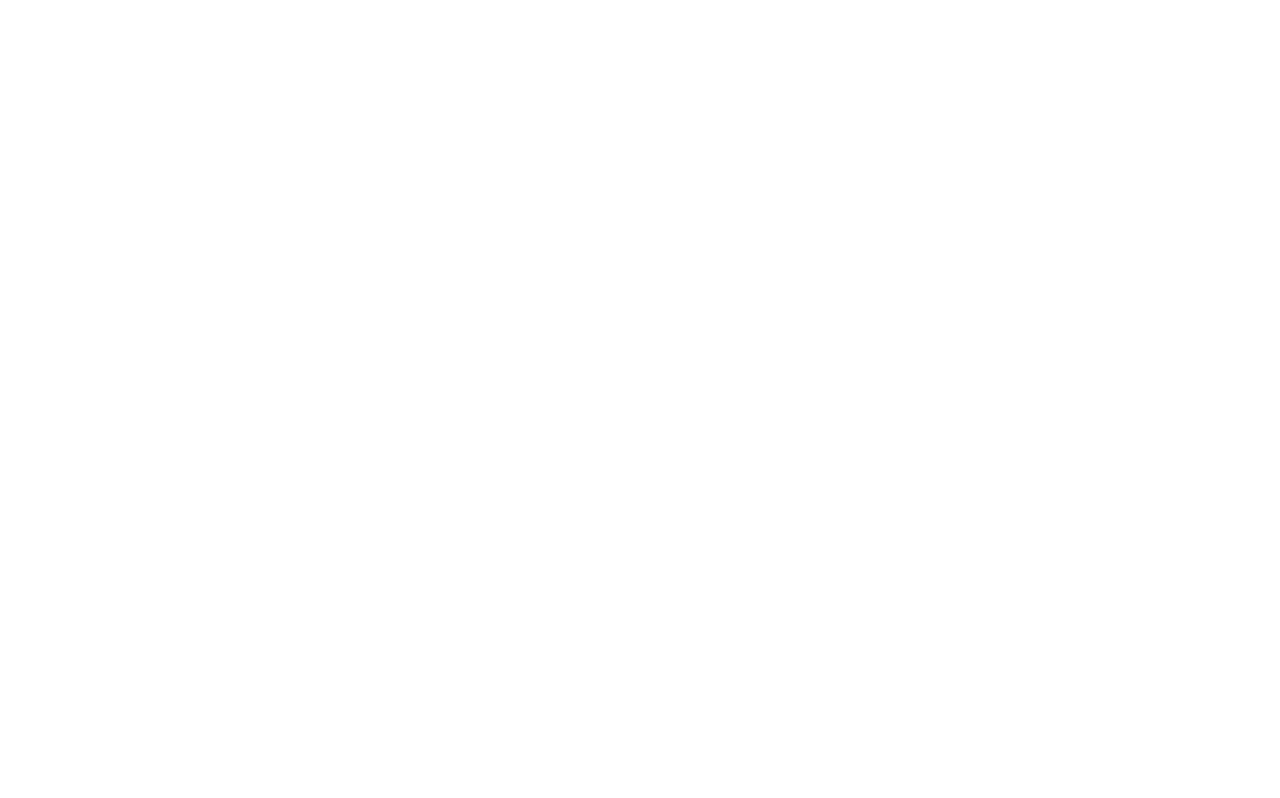
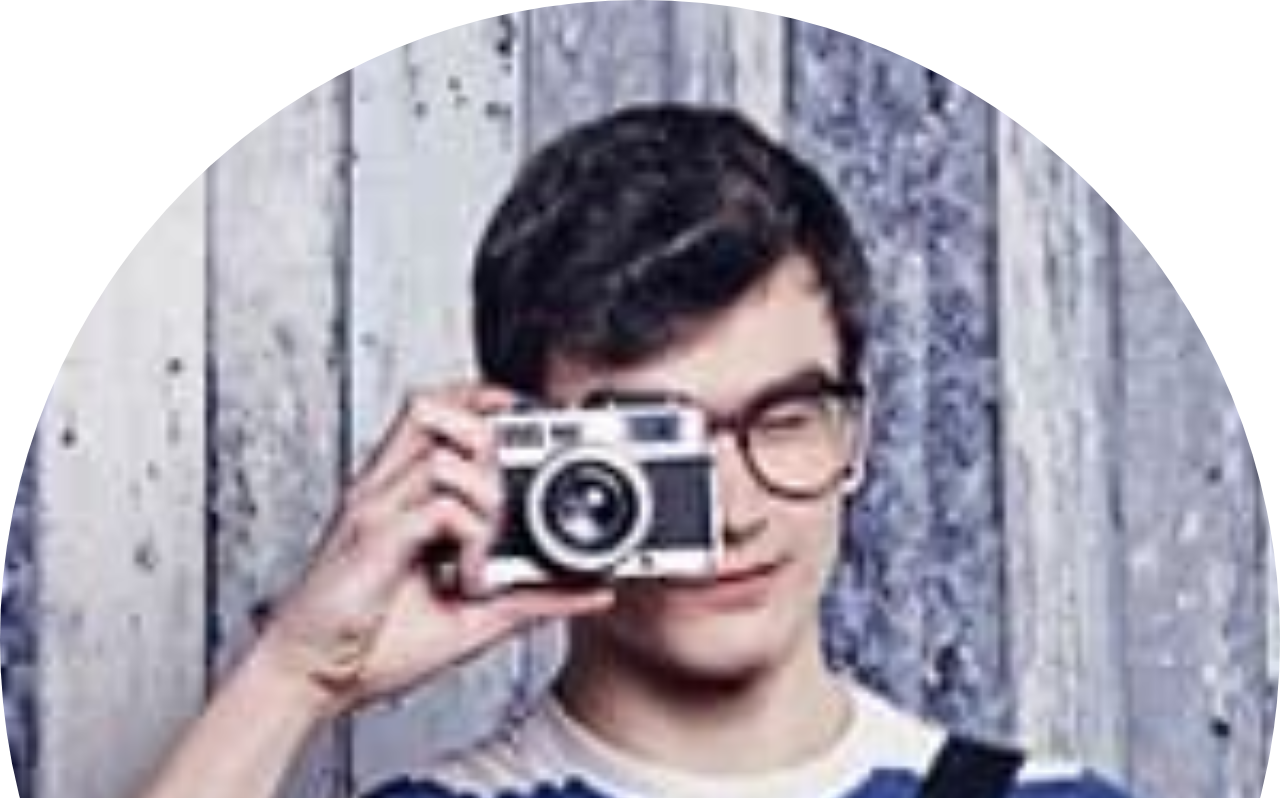
Before and after one commit to js-tasks-ru/htmlcss-20230911-4_frenky233, a website: page 06-lection4/01-avatar/index.html in a window 1280 px wide. Shown: the top 798 px of the page. Drawn offline with Linux system fonts and the light colour scheme.

Commit message:
avatar task

```diff
--- a/06-lection4/01-avatar/avatar.css
+++ b/06-lection4/01-avatar/avatar.css
@@ -0,0 +1,20 @@
+.avatar{
+	position: relative;
+	padding-bottom: 100%;
+}
+
+.avatar__wrapper{
+	position: absolute;
+	top: 0;
+	bottom: 0;
+	left: 0;
+	right: 0;
+	border-radius: 50%;
+	overflow: hidden;
+}
+
+.avatar__image{
+	object-fit: cover;
+	width: 100%;
+	height: 100%;
+}
--- a/06-lection4/01-avatar/index.html
+++ b/06-lection4/01-avatar/index.html
@@ -1,11 +1,15 @@
 <!DOCTYPE html>
-<!-- Страница с аватаром -->
 <html lang="ru">
     <head>
+        <meta charset="utf-8">
         <link rel="stylesheet" href="../../assets/css/main.css">
         <link rel="stylesheet" href="./avatar.css">
     </head>
     <body>
-
+        <div class="avatar">
+            <div class="avatar__wrapper">
+                <img src="./public/avatar-200.jpg" class="avatar__image" alt="">
+            </div>
+        </div>
     </body>
 </html>
```
